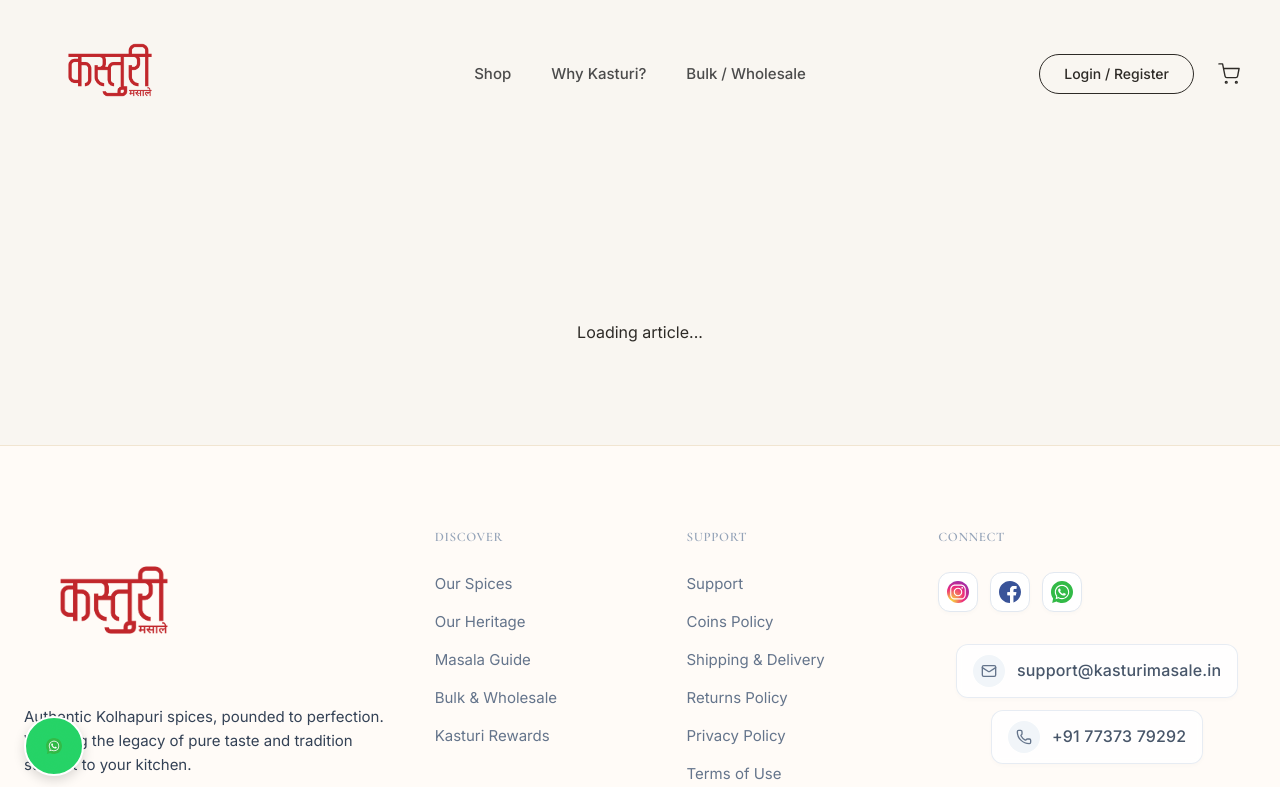
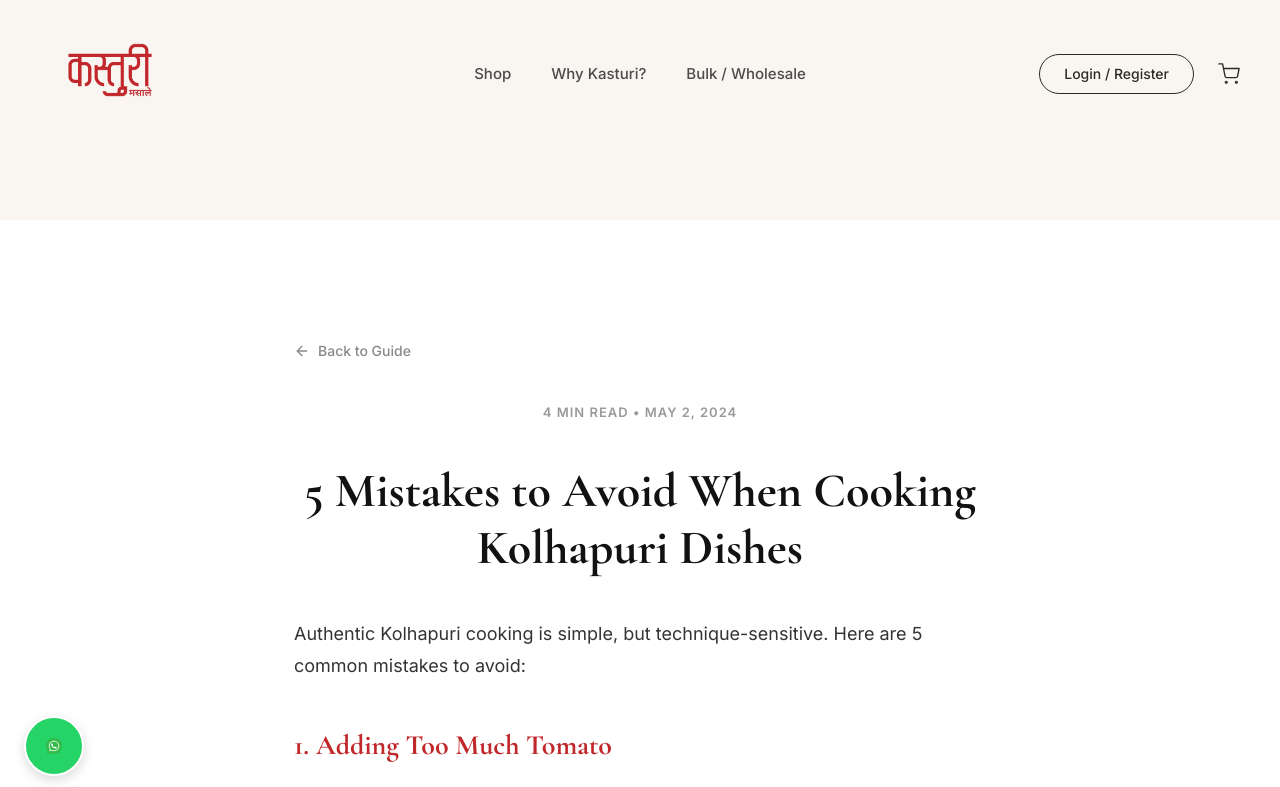
Before and after one commit to Sangram4321/kasturi-masale, a Next.js app in the folder frontend/: page /blog/5-mistakes-cooking-kolhapuri in a window 1280 px wide. Shown: the top 787 px of the page. Built offline with nearby package versions, Linux system fonts and the light colour scheme.

Commit message:
feat: implement blog section with 10 SEO articles and SSG

```diff
--- a/frontend/data/blogPosts.js
+++ b/frontend/data/blogPosts.js
@@ -130,5 +130,137 @@ export const blogPosts = [
                 <a href="/product">Taste the Tradition →</a>
             </div>
         `
+    },
+    {
+        id: 6,
+        slug: "authentic-kolhapuri-misal-recipe",
+        title: "Authentic Kolhapuri Misal Pav Recipe (The Secret Ingredient)",
+        excerpt: "Want to make Misal that tastes exactly like Phadtare or Bawada Misal? The secret isn't the sprouts—it's the Rassa masala.",
+        date: "2024-03-05",
+        readTime: "6 min read",
+        coverImage: "/images/blog/misal-recipe.jpg",
+        content: `
+            <p>Kolhapuri Misal is not just a dish; it's an emotion. Spicy, tangy, and topped with crunchy farsan using the right <strong>Kolhapuri masala</strong> is crucial. Here is how to make it at home.</p>
+
+            <h3>Ingredients for the 'Kat' (Rassa)</h3>
+            <ul>
+                <li><strong>Mutton/Chicken Stock or Vegetable Stock:</strong> 1 liter</li>
+                <li><strong>Kasturi Kanda Lasun Masala:</strong> 3 tbsp (The Hero Ingredient)</li>
+                <li><strong>Dry Coconut & Onion Paste:</strong> 1 cup (Roasted dark brown)</li>
+                <li><strong>Oil:</strong> Generous amount (Tarri is essential!)</li>
+            </ul>
+
+            <h3>The Secret Process</h3>
+            <p>Most people burn the masala. The trick is to sauté the coconut-onion paste until oil separates, THEN add the <strong>Kanda Lasun Masala</strong> and immediately add a splash of hot water. This "shocks" the spices, releasing their essential oils without burning them.</p>
+
+            <p>Simmer on low heat for 20 minutes until a thick red layer (Tarri) floats on top. Serve hot with pav and lemon.</p>
+
+            <div class="blog-cta">
+                <p>Don't settle for bland Misal. Use the <strong>Original Kanda Lasun Masala</strong> for that authentic red Tarri.</p>
+                <a href="/product">Buy Masala Now →</a>
+            </div>
+        `
+    },
+    {
+        id: 7,
+        slug: "how-to-store-spices-freshness",
+        title: "How to Store Spices for Maximum Freshness",
+        excerpt: "Is your masala losing flavor? You might be storing it wrong. Learn the 3 golden rules of spice storage.",
+        date: "2024-03-20",
+        readTime: "4 min read",
+        coverImage: "/images/blog/spice-storage.jpg",
+        content: `
+            <p>Spices are volatile. Their flavor comes from essential oils that evaporate when exposed to air, heat, and light. Here is how to keep your <strong>Kolhapuri masala</strong> fresh for a year.</p>
+
+            <h3>1. The Air-Tight Rule</h3>
+            <p>Oxygen is the enemy. Always store your daily-use masala in a small stiff container, and keep the bulk stock in a large, sealed steel, glass, or high-quality plastic jar. Open the bulk jar only when you need to refill.</p>
+
+            <h3>2. Dark & Cool</h3>
+            <p>Never keep your spice box (Masala Dabba) near the gas stove. The heat kills the flavor. Store it in a cool, dark cupboard away from direct sunlight.</p>
+
+            <h3>3. No Wet Spoons</h3>
+            <p>Moisture leads to fungus. Always use a dry stainless steel spoon. If you live in a humid area (like Mumbai/Konkan), you can even refrigerate the masala in an airtight container to extend its life.</p>
+
+            <div class="blog-cta">
+                <p>Our packaging is designed to lock in freshness. <strong>Order fresh batches directly from Kolhapur.</strong></p>
+            </div>
+        `
+    },
+    {
+        id: 8,
+        slug: "sun-dried-chillies-digestion",
+        title: "Why Sun-Dried Chillies are Better for Digestion",
+        excerpt: "Spicy food doesn't have to cause acidity. The traditional sun-drying method makes all the difference.",
+        date: "2024-04-10",
+        readTime: "3 min read",
+        coverImage: "/images/blog/sun-dried.jpg",
+        content: `
+            <p>Many people avoid spicy food fearing acidity. But in Kolhapur, people eat spicy food daily without issues. Why? It's about how the chilli is processed.</p>
+
+            <h3>Sun-Drying vs. Industrial Heating</h3>
+            <p>Modern factories use rapid heat dryers to dehydrate chillies in hours. this kills the natural enzymes. We using <strong>traditional sun-drying</strong> over 3-4 days. This slow process breaks down complex capsaicin structures naturally, making the spice easier on the stomach.</p>
+
+            <h3>The Garlic Factor</h3>
+            <p>Our Kanda Lasun Masala contains a significant amount of garlic. Garlic is a natural digestive aid that counteracts the heat of the chilli, preventing that "burning" sensation.</p>
+
+            <div class="blog-cta">
+                <p>Enjoy the spice, skip the acidity. Try our <strong>Sun-Dried Kanda Lasun Masala</strong> today.</p>
+                <a href="/product">Shop Now →</a>
+            </div>
+        `
+    },
+    {
+        id: 9,
+        slug: "history-of-kanda-lasun-masala",
+        title: "The History of Kanda Lasun Masala",
+        excerpt: "From the Maratha warriors to modern kitchens, how this humble spice blend became the heart of Maharashtrian cuisine.",
+        date: "2024-04-25",
+        readTime: "5 min read",
+        coverImage: "/images/blog/history.jpg",
+        content: `
+            <p>Start asking about Maharashtrian cuisine, and "Kaala Masala" or "Kanda Lasun Masala" will come up. But where did it come from?</p>
+
+            <h3>A Warrior's Fuel</h3>
+            <p>History suggests that during the Maratha empire, armies needed food that was easy to carry, preserved well, and tasted good with just water and millet bread (Bhakri). A pounded mix of dried onions (lightweight), garlic (immunity), and spices acted as an instant flavor bomb.</p>
+
+            <h3>The 'Chat' Culture</h3>
+            <p>In Kolhapur, 'Chat' refers to the spicy relishes. The Kanda Lasun Masala evolved as a way to preserve onions—which rot quickly—by frying and drying them with spices. This preserved the taste of onion for months, allowing people to make rich gravies even when fresh vegetables weren't available.</p>
+
+            <div class="blog-cta">
+                <p>Taste a piece of history. <strong>Kasturi Masale</strong> preserves this centuries-old recipe.</p>
+            </div>
+        `
+    },
+    {
+        id: 10,
+        slug: "5-mistakes-cooking-kolhapuri",
+        title: "5 Mistakes to Avoid When Cooking Kolhapuri Dishes",
+        excerpt: "Adding tomato? Using raw onion? Stop making these common mistakes for authentic taste.",
+        date: "2024-05-02",
+        readTime: "4 min read",
+        coverImage: "/images/blog/cooking-mistakes.jpg",
+        content: `
+            <p>Authentic Kolhapuri cooking is simple, but technique-sensitive. Here are 5 common mistakes to avoid:</p>
+
+            <h3>1. Adding Too Much Tomato</h3>
+            <p><strong>Mistake:</strong> Adding tomato puree to everything.<br><strong>Fix:</strong> Traditional Kolhapuri rassa relies on onion, coconut, and masala for thickness, NOT tomatoes. Tomatoes ruin the authentic earthy color.</p>
+
+            <h3>2. Using Raw Onion Paste</h3>
+            <p><strong>Mistake:</strong> Boiling onion paste.<br><strong>Fix:</strong> Onion must be sliced and golden-fried effectively before grinding. The 'roasted' flavor is essential.</p>
+
+            <h3>3. Burning the Masala</h3>
+            <p>masala burns in seconds. Always add it to medium-hot oil and immediately follow with liquid or meat.</p>
+
+            <h3>4. Ignoring the 'Rest'</h3>
+            <p>Kolhapuri dishes taste better the next day. The spices need time to mature in the curry.</p>
+
+            <h3>5. Using Generic Garam Masala</h3>
+            <p>Nothing kills the dish faster than generic store-bought garam masala. It lacks the essential Dagad Phool and Nakeshwar notes of true Kolhapuri blends.</p>
+
+            <div class="blog-cta">
+                <p>Fix mistake #5 instantly. Switch to <strong>Authentic Kasturi Kanda Lasun Masala</strong>.</p>
+                <a href="/product">Get the Real Deal →</a>
+            </div>
+        `
     }
 ]
--- a/frontend/pages/blog/[slug].js
+++ b/frontend/pages/blog/[slug].js
@@ -1,29 +1,62 @@
 import React from 'react'
 import Head from 'next/head'
 import Link from 'next/link'
-import { useRouter } from 'next/router'
 import { motion } from 'framer-motion'
 import { ArrowLeft } from 'lucide-react'
 import { blogPosts } from '../../data/blogPosts'
 
-export default function BlogPost() {
-    const router = useRouter()
-    const { slug } = router.query
+// 1. Generate Static Paths (SSG) - Tells Next.js which pages to build
+export async function getStaticPaths() {
+    const paths = blogPosts.map((post) => ({
+        params: { slug: post.slug },
+    }))
 
-    // Find post (in a real app, use getStaticProps/Paths)
-    const post = blogPosts.find(p => p.slug === slug)
+    return { paths, fallback: false }
+}
 
-    if (!post && typeof window !== 'undefined') {
-        return <div style={{ padding: 100, textAlign: 'center' }}>Loading article...</div>
+// 2. Fetch Data for Each Page (SSG) - Passes data to the component
+export async function getStaticProps({ params }) {
+    const post = blogPosts.find((p) => p.slug === params.slug)
+
+    // If not found (shouldn't happen with fallback:false but good practice)
+    if (!post) {
+        return { notFound: true }
     }
 
-    if (!post) return null // server side safe
+    return {
+        props: { post },
+    }
+}
+
+export default function BlogPost({ post }) {
+    if (!post) return null
 
     return (
         <div style={styles.page}>
             <Head>
                 <title>{post.title} | Masala Guide</title>
                 <meta name="description" content={post.excerpt} />
+
+                {/* Structured Data for SEO */}
+                <script
+                    type="application/ld+json"
+                    dangerouslySetInnerHTML={{
+                        __html: JSON.stringify({
+                            "@context": "https://schema.org",
+                            "@type": "BlogPosting",
+                            "headline": post.title,
+                            "image": [
+                                `https://kasturimasale.in${post.coverImage}`
+                            ],
+                            "datePublished": post.date,
+                            "author": {
+                                "@type": "Organization",
+                                "name": "Kasturi Masale"
+                            },
+                            "description": post.excerpt
+                        })
+                    }}
+                />
             </Head>
 
             <div style={styles.container}>
@@ -40,7 +73,11 @@ export default function BlogPost() {
                 >
                     <header style={styles.header}>
                         <div style={styles.meta}>
-                            {post.readTime} • {new Date(post.date).toLocaleDateString()}
+                            {post.readTime} • {new Date(post.date).toLocaleDateString('en-US', {
+                                year: 'numeric',
+                                month: 'long',
+                                day: 'numeric'
+                            })}
                         </div>
                         <h1 style={styles.title}>{post.title}</h1>
                     </header>
@@ -55,6 +92,7 @@ export default function BlogPost() {
 
                 <style jsx global>{`
                     .blog-content p {
+                        font-family: 'Inter', sans-serif;
                         font-size: 18px;
                         line-height: 1.8;
                         color: #333;
@@ -80,6 +118,11 @@ export default function BlogPost() {
                         margin-bottom: 12px;
                         font-size: 17px;
                         color: #444;
+                        line-height: 1.6;
+                    }
+                    .blog-content strong {
+                        font-weight: 600;
+                        color: #111;
                     }
                     .blog-cta {
                         background: #FFF5F5;
@@ -92,6 +135,7 @@ export default function BlogPost() {
                         margin-bottom: 12px;
                         color: #2D2A26;
                         font-size: 17px;
+                        font-weight: 500;
                     }
                     .blog-cta a {
                         color: #C02729;
@@ -100,6 +144,8 @@ export default function BlogPost() {
                         font-size: 15px;
                         text-transform: uppercase;
                         letter-spacing: 0.5px;
+                        display: inline-block;
+                        margin-top: 5px;
                     }
                     .blog-cta a:hover {
                         text-decoration: underline;
```
Also changed, not shown: 1 other file (tests, documents, lock files or other folders).
